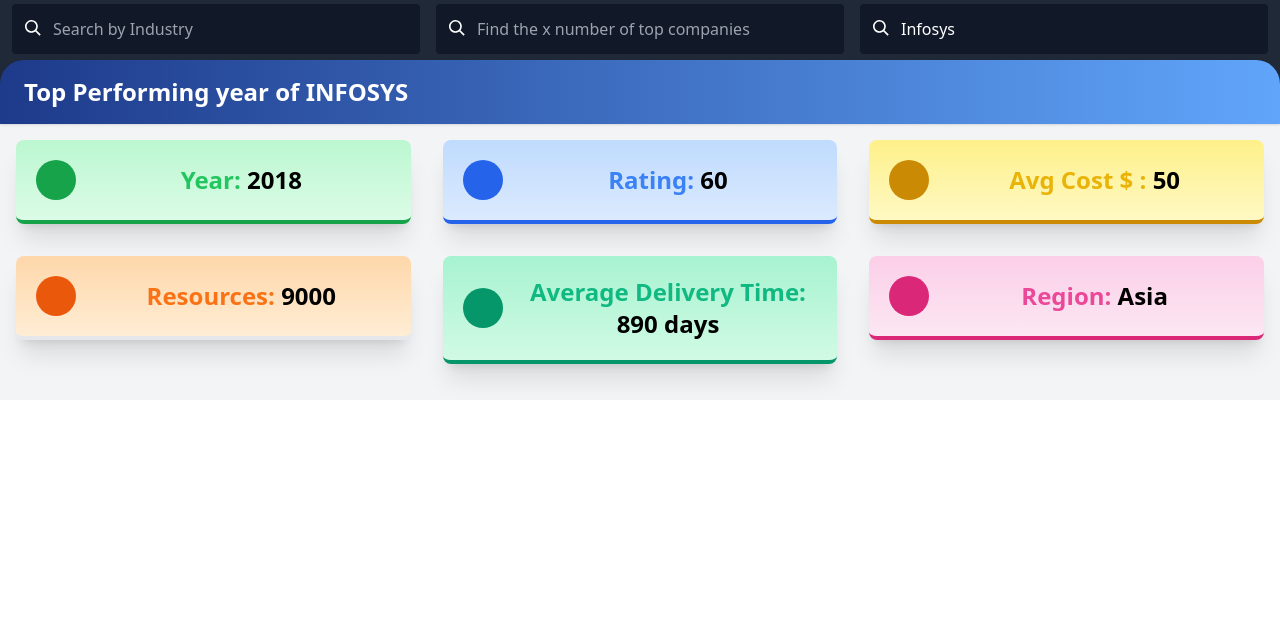
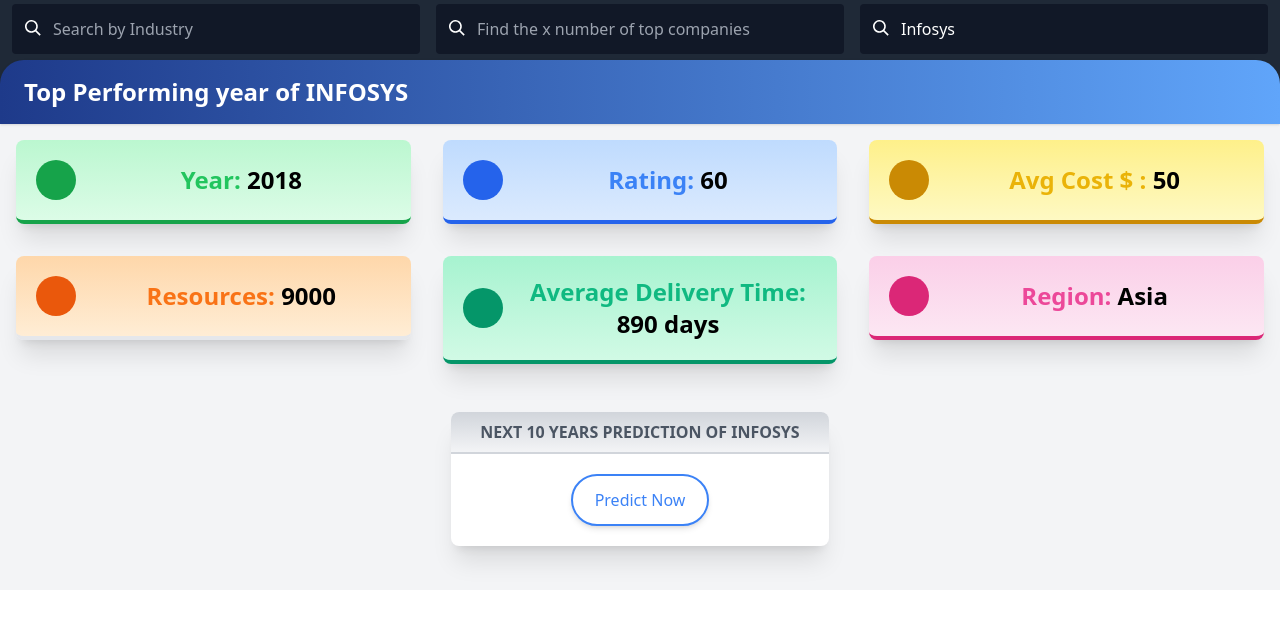
Before and after one commit to SubhanuSRoy/hackfest-project, a Next.js app: page / in a window 1280 px wide. Shown: the top 620 px of the page. Built offline with nearby package versions, Linux system fonts and the light colour scheme.

Commit message:
added prediction

```diff
--- a/components/CompanySearch/CompanySearch.js
+++ b/components/CompanySearch/CompanySearch.js
@@ -10,7 +10,6 @@
     predictionPerfromance,
     setPredictionPerfromance,
   } = useContext(SearchContext);
-
 
   return (
     <main>
@@ -173,20 +172,46 @@
               })}
             </div>
 
-            {/* <div className="flex flex-row flex-wrap flex-grow mt-2">
+            <div className="flex justify-center items-center flex-grow mt-2 w-full">
               <div className="w-full md:w-1/2 xl:w-1/3 p-6">
                 <div className="bg-white border-transparent rounded-lg shadow-xl">
-                  <div className="bg-gradient-to-b from-gray-300 to-gray-100 uppercase text-gray-800 border-b-2 border-gray-300 rounded-tl-lg rounded-tr-lg p-2">
-                    <h className="font-bold uppercase text-gray-600">
-                      Rating Comparison
+                  <div className="bg-gradient-to-b from-gray-300 to-gray-100 uppercase text-center text-gray-800 border-b-2 border-gray-300 rounded-tl-lg rounded-tr-lg p-2">
+                    <h className="font-bold uppercase text-gray-600 text-center">
+                      Next 10 years prediction of {compKeyword}
                     </h>
                   </div>
-                  <div className="p-5">
-                    <CustomLineChart chartData={data} />
+                  <div className="p-5 flex justify-center items-center">
+                    <a
+                      href="https://plotly-predictor-graph.herokuapp.com/"
+                      target="_blank"
+                      rel="norefferer"
+                      class="relative inline-flex items-center justify-center p-4 px-6 py-3 overflow-hidden font-medium text-blue-600 transition duration-300 ease-out border-2 border-blue-500 rounded-full shadow-md group"
+                    >
+                      <span class="absolute inset-0 flex items-center justify-center w-full h-full text-white duration-300 -translate-x-full bg-blue-500 group-hover:translate-x-0 ease">
+                        <svg
+                          class="w-6 h-6"
+                          fill="none"
+                          stroke="currentColor"
+                          viewBox="0 0 24 24"
+                          xmlns="http://www.w3.org/2000/svg"
+                        >
+                          <path
+                            stroke-linecap="round"
+                            stroke-linejoin="round"
+                            stroke-width="2"
+                            d="M14 5l7 7m0 0l-7 7m7-7H3"
+                          ></path>
+                        </svg>
+                      </span>
+                      <span class="absolute flex items-center justify-center w-full h-full text-blue-500 transition-all duration-300 transform group-hover:translate-x-full ease">
+                        Predict Now
+                      </span>
+                      <span class="relative invisible">Button Text</span>
+                    </a>
                   </div>
                 </div>
               </div>
-            </div> */}
+            </div>
           </div>
         </section>
       </div>
```
